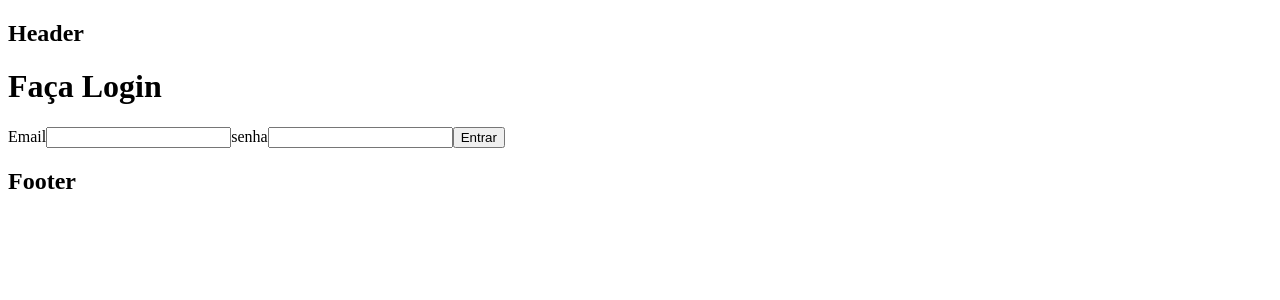
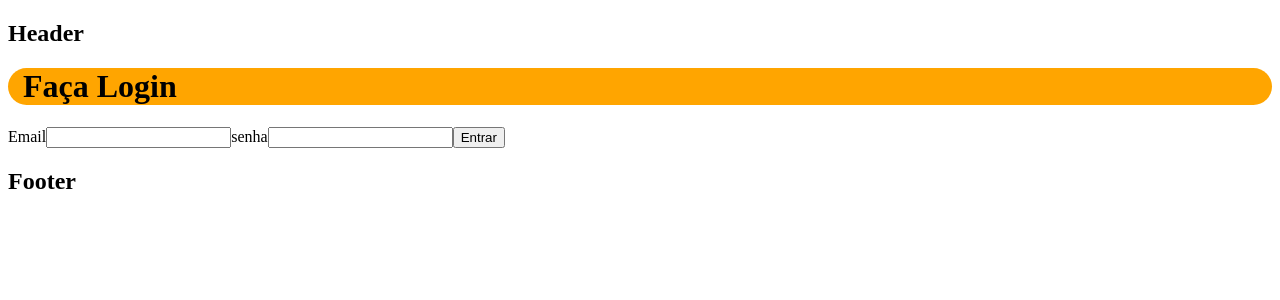
Before and after one commit to PedroVasco03/type-react-app, a React (Create React App) app: page / in a window 1280 px wide. Shown: the top 300 px of the page. Built offline with nearby package versions, Linux system fonts and the light colour scheme.

Commit message:
styled components

```diff
--- a/package.json
+++ b/package.json
@@ -10,9 +10,11 @@
     "@types/node": "^16.18.59",
     "@types/react": "^18.2.32",
     "@types/react-dom": "^18.2.14",
+    "@types/styled-components": "^5.1.29",
     "react": "^18.2.0",
     "react-dom": "^18.2.0",
     "react-scripts": "5.0.1",
+    "styled-components": "^6.1.0",
     "typescript": "^4.9.5",
     "web-vitals": "^2.1.4"
   },
--- a/src/App.tsx
+++ b/src/App.tsx
@@ -1,10 +1,19 @@
-import Card from "./components/Card/Card";
 import { Layout } from "./components/Layout/Layout";
+import styled from 'styled-components'
+
+const Box = styled.div `
+  background-color:orange;
+  border-radius:25px;
+  padding-left:15px;
+`
 
 function App() {
   return (
     <Layout>
-      <h1>Faça Login</h1>
+      <Box>
+        <h1>Faça Login</h1>
+      </Box>
+
       <label htmlFor="email">Email</label>
       <input type="email" name="email" id="email" />
 
```
Also changed, not shown: 1 other file (tests, documents, lock files or other folders).
